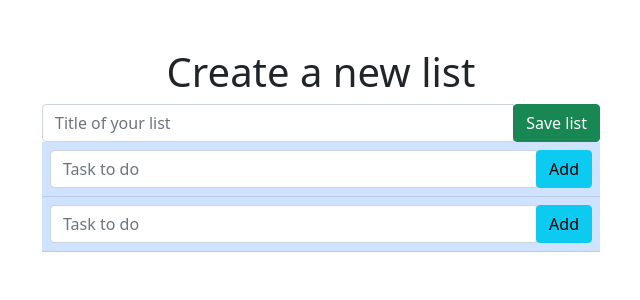
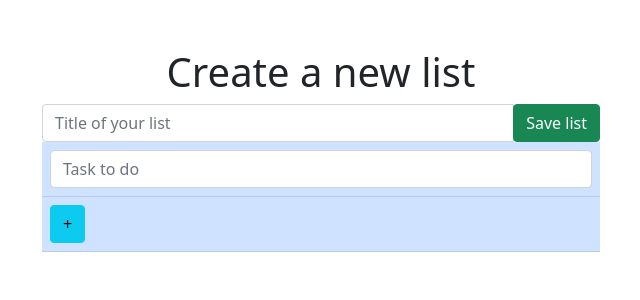
Before and after one commit to iwnlMski/TODO-web-application, a Django app: page /anothersite in a window 1280 px wide. Shown: the part 56-356 px from the top of the page, without its empty margins (319-959 px from the left). Run offline with Django 3.2, Linux system fonts and the light colour scheme.

Commit message:
Created option to add more tasks when creating new list

```diff
--- /dev/null
+++ b/main_page/static/main_page/js/createlistscripts.js
@@ -0,0 +1,16 @@
+$(document).ready(function(){
+    var task_line =
+
+
+
+    $("#append_button").click(function() {
+        // var fired_button = $(this).val();
+        // del_message = "Are you sure you want to delete bundle: " + fired_button + "?"
+        // $('#delete_content').text(del_message)
+        // $('#confirm_deletion').val(fired_button)
+
+        $('#append_tasks').append("<tr class='table-primary'><td><div class='input-group'><input type='text' name='list_of_tasks' className='form-control' placeholder='Task to do' aria-label='' aria-describedby='basic-addon1'></div></td></tr>")
+    });
+
+
+})
--- a/templates/main_page/test.html
+++ b/templates/main_page/test.html
@@ -6,8 +6,13 @@
     <title>Create new list</title>
     <link href="https://cdn.jsdelivr.net/npm/bootstrap@5.0.0-beta1/dist/css/bootstrap.min.css" rel="stylesheet" integrity="sha384-giJF6kkoqNQ00vy+HMDP7azOuL0xtbfIcaT9wjKHr8RbDVddVHyTfAAsrekwKmP1" crossorigin="anonymous">
     <script src="https://cdn.jsdelivr.net/npm/bootstrap@5.0.0-beta1/dist/js/bootstrap.bundle.min.js" integrity="sha384-ygbV9kiqUc6oa4msXn9868pTtWMgiQaeYH7/t7LECLbyPA2x65Kgf80OJFdroafW" crossorigin="anonymous"></script>
-    <script src="https://code.jquery.com/jquery-3.5.1.js" integrity="sha256-QWo7LDvxbWT2tbbQ97B53yJnYU3WhH/C8ycbRAkjPDc=" crossorigin="anonymous"></script>
-{#    <script src="{% static '/scripts.js' %}" type="text/javascript"></script>#}
+    <link href="{% static 'main_page/js/jquery-ui-1.12.1/jquery-ui.min.css' %}" rel="stylesheet">
+    <link href="{% static 'main_page/js/jquery-ui-1.12.1/jquery-ui.structure.min.css' %}" rel="stylesheet">
+    <link href="{% static 'main_page/js/jquery-ui-1.12.1/jquery-ui.theme.min.css' %}" rel="stylesheet">
+    <link href="{% static 'main_page/css/modal_stylesheet.css'%}" rel="stylesheet">
+    <script src="{% static 'main_page/js/jquery-3.5.1.min.js' %}"></script>
+    <script src="{% static 'main_page/js/jquery-ui-1.12.1/jquery-ui.js' %}"></script>
+    <script src="{% static 'main_page/js/createlistscripts.js' %}" type="text/javascript"></script>
 </head>
 <body>
     <nav class="navbar navbar-expand-lg navbar-dark bg-dark">
@@ -39,33 +44,24 @@
             </div>
             <table class="table table-hover w-50 mx-auto">
                 <tbody id="task_list">
+                    <div id="append_tasks">
+                        <tr class="table-primary">
+                           <td>
+                               <div class="input-group">
+                                   <input type="text" name="list_of_tasks" class="form-control" placeholder="Task to do" aria-label="" aria-describedby="basic-addon1">
+                                </div>
+                           </td>
+                        </tr>
+                    </div>
                     <tr class="table-primary">
                        <td>
                            <div class="input-group">
-                               <input type="text" name="list_of_tasks" class="form-control" placeholder="Task to do" aria-label="" aria-describedby="basic-addon1">
                                <div class="input-group-append">
-                                   <button class="btn btn-info" type="button">Add</button>
+                                   <button class="btn btn-info" type="button" id="append_button"><h9 class="text-center">+</h9></button>
                                </div>
                             </div>
                        </td>
                     </tr>
-                    <tr class="table-primary">
-                       <td>
-                           <div class="input-group">
-                               <input type="text" name="list_of_tasks" class="form-control" placeholder="Task to do" aria-label="" aria-describedby="basic-addon1">
-                               <div class="input-group-append">
-                                   <button class="btn btn-info" type="button">Add</button>
-                               </div>
-                            </div>
-                       </td>
-                    </tr>
-{#                    <tr class="table-primary">#}
-{#                       <td class="table-info">#}
-{#                           Hello#}
-{#                           <button class="btn btn-sm btn-warning float-end" type="button">Change</button>#}
-{#                           <button class="btn btn-sm btn-danger float-end" type="button">Delete</button>#}
-{#                       </td>#}
-{#                    </tr>#}
                 </tbody>
             </table>
         </div>
```
Also changed, not shown: db.sqlite3.
